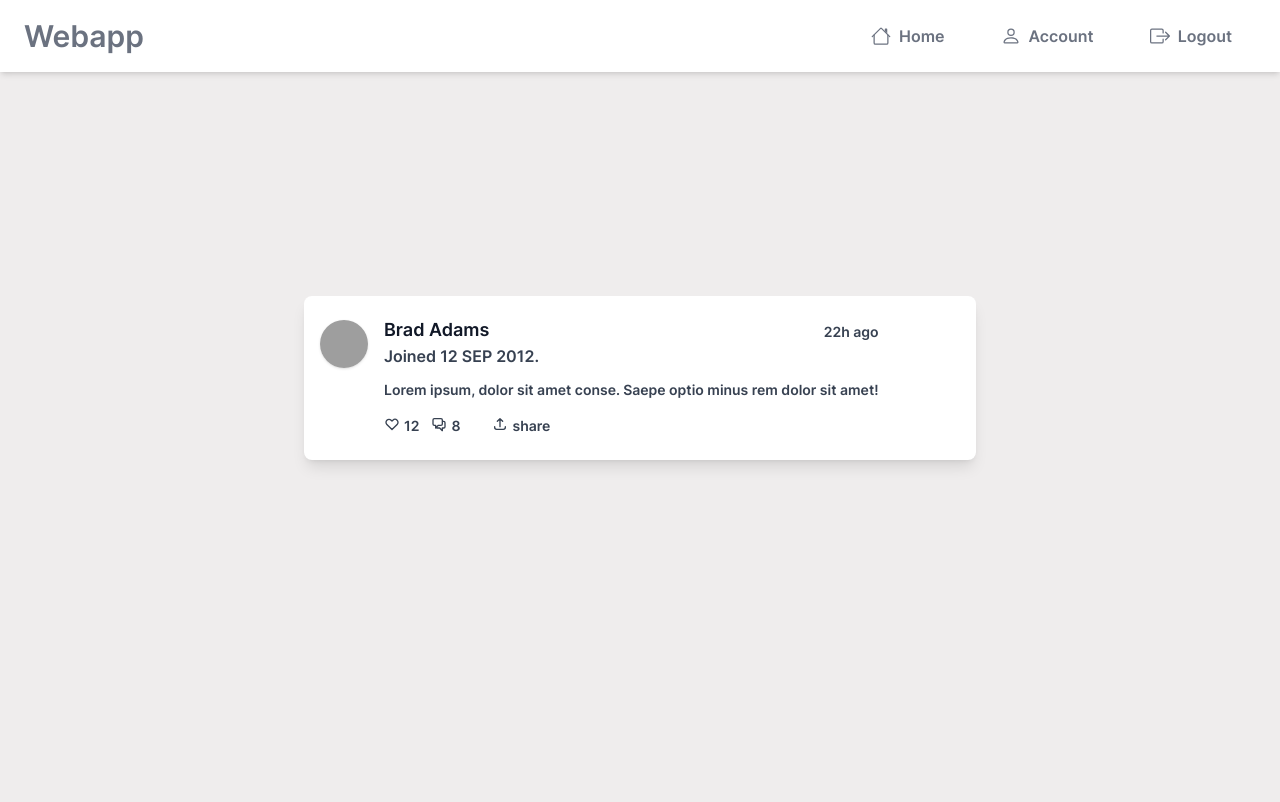
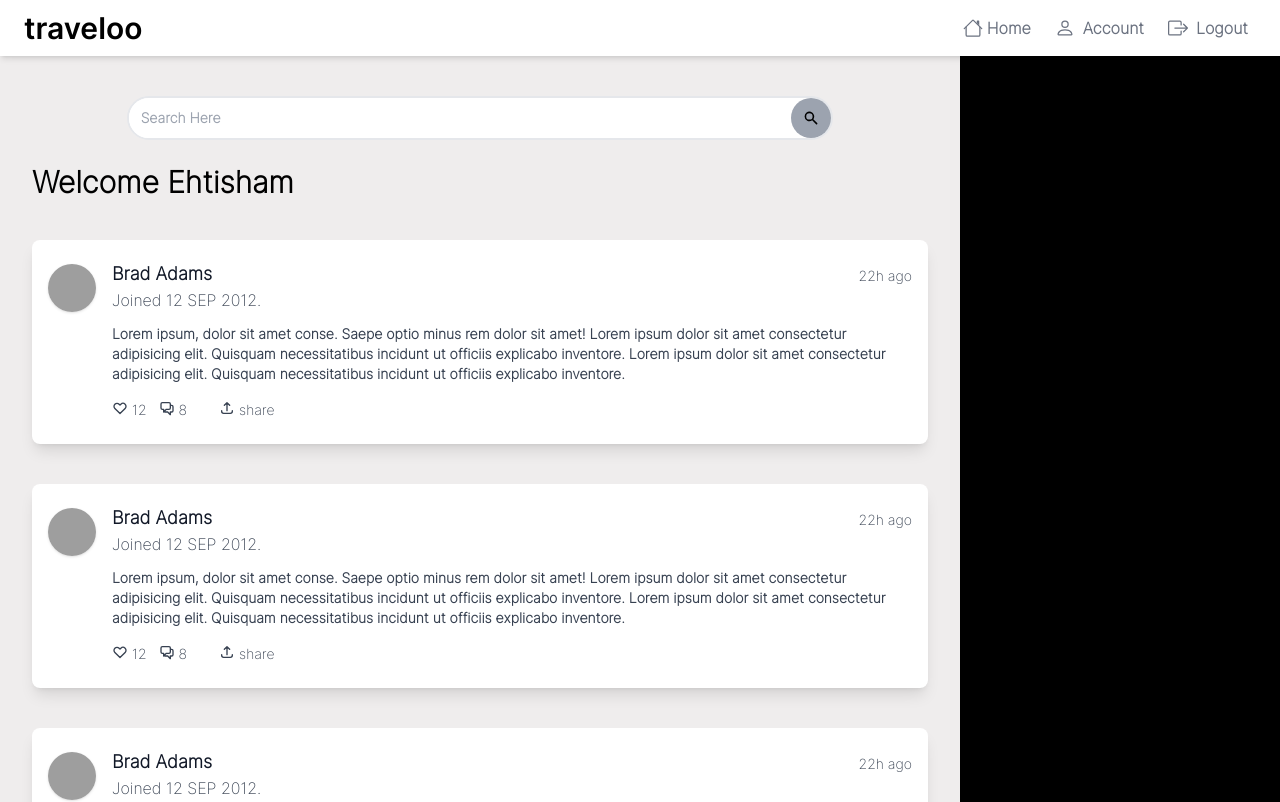
Before and after one commit to EhtishamSattar/travel-log-appp, a React (Create React App) app: page /content in a window 1280 px wide. Shown: the top 802 px of the page. Built offline with nearby package versions, Linux system fonts and the light colour scheme; grey boxes are pictures that could not be loaded; a web font is replaced by a local one.

Commit message:
Post,Searchbaar and their font adjusted

```diff
--- a/src/Components/NavbarMain.js
+++ b/src/Components/NavbarMain.js
@@ -3,25 +3,25 @@ import React from 'react'
 const NavbarMain = () => {
     return (
         <>
-            <div className="bg-gray-100">
+            <div className="fixed z-20 w-screen" style={{"fontFamily":"Inter Extra"}}>
                 <nav className="bg-white px-6 relative shadow-md">
-                    <div className="flex flex-row justify-between items-center py-2">
-                        <h3 className="font-semibold text-3xl text-gray-500">Webapp</h3>
+                    <div className="flex flex-row justify-between items-center ">
+                        <h3 className="text-3xl text-black font-extrabold" style={{"fontFamily":"Inter Semibold"}}>traveloo</h3>
                         <div className="group flex flex-col items-center">
                             <button className="p-2 rounded-lg md:hidden">
                                 <svg xmlns="http://www.w3.org/2000/svg" fill="currentColor" className="h-10 fill-current" viewBox="0 0 16 16"><path fill-rule="evenodd" d="M2.5 12a.5.5 0 0 1 .5-.5h10a.5.5 0 0 1 0 1H3a.5.5 0 0 1-.5-.5zm0-4a.5.5 0 0 1 .5-.5h10a.5.5 0 0 1 0 1H3a.5.5 0 0 1-.5-.5zm0-4a.5.5 0 0 1 .5-.5h10a.5.5 0 0 1 0 1H3a.5.5 0 0 1-.5-.5z" /></svg>
                             </button>
                             <div className="hidden group-hover:block md:block absolute md:static bg-white inset-x-0 top-16 py-3 shadow-md md:shadow-none text-gray-600">
                                 <div className="flex flex-row justify-center items-center text-center font-semibold text-gray-500">
-                                    <a className="px-6 py-1 flex flex-col md:flex-row md:items-center" href="#">
-                                        <svg xmlns="http://www.w3.org/2000/svg" fill="currentColor" className="fill-current h-10 md:h-5 px-2" viewBox="0 0 16 16"><path fill-rule="evenodd" d="M2 13.5V7h1v6.5a.5.5 0 0 0 .5.5h9a.5.5 0 0 0 .5-.5V7h1v6.5a1.5 1.5 0 0 1-1.5 1.5h-9A1.5 1.5 0 0 1 2 13.5zm11-11V6l-2-2V2.5a.5.5 0 0 1 .5-.5h1a.5.5 0 0 1 .5.5z" /><path fill-rule="evenodd" d="M7.293 1.5a1 1 0 0 1 1.414 0l6.647 6.646a.5.5 0 0 1-.708.708L8 2.207 1.354 8.854a.5.5 0 1 1-.708-.708L7.293 1.5z" /></svg>
-                                        Home
+                                    <a className="px-2 py-1 flex flex-col md:flex-row md:items-center" href="#">
+                                        <svg xmlns="http://www.w3.org/2000/svg" fill="currentColor" className="fill-current h-8 md:h-5 px-1" viewBox="0 0 16 16"><path fill-rule="evenodd" d="M2 13.5V7h1v6.5a.5.5 0 0 0 .5.5h9a.5.5 0 0 0 .5-.5V7h1v6.5a1.5 1.5 0 0 1-1.5 1.5h-9A1.5 1.5 0 0 1 2 13.5zm11-11V6l-2-2V2.5a.5.5 0 0 1 .5-.5h1a.5.5 0 0 1 .5.5z" /><path fill-rule="evenodd" d="M7.293 1.5a1 1 0 0 1 1.414 0l6.647 6.646a.5.5 0 0 1-.708.708L8 2.207 1.354 8.854a.5.5 0 1 1-.708-.708L7.293 1.5z" /></svg>
+                                         Home
                                     </a>
-                                    <a className="px-6 py-1 flex flex-col md:flex-row md:items-center" href="#">
+                                    <a className="px-2 py-1 flex flex-col md:flex-row md:items-center" href="#">
                                         <svg xmlns="http://www.w3.org/2000/svg" fill="currentColor" className="fill-current h-10 md:h-5 px-2" viewBox="0 0 16 16"><path d="M8 8a3 3 0 1 0 0-6 3 3 0 0 0 0 6zm2-3a2 2 0 1 1-4 0 2 2 0 0 1 4 0zm4 8c0 1-1 1-1 1H3s-1 0-1-1 1-4 6-4 6 3 6 4zm-1-.004c-.001-.246-.154-.986-.832-1.664C11.516 10.68 10.289 10 8 10c-2.29 0-3.516.68-4.168 1.332-.678.678-.83 1.418-.832 1.664h10z" /></svg>
                                         Account
                                     </a>
-                                    <a className="px-6 py-1 flex flex-col md:flex-row md:items-center" href="#">
+                                    <a className="px-2 py-1 flex flex-col md:flex-row md:items-center" href="#">
                                         <svg xmlns="http://www.w3.org/2000/svg" fill="currentColor" className="fill-current h-10 md:h-5 px-2" viewBox="0 0 16 16"><path fill-rule="evenodd" d="M10 12.5a.5.5 0 0 1-.5.5h-8a.5.5 0 0 1-.5-.5v-9a.5.5 0 0 1 .5-.5h8a.5.5 0 0 1 .5.5v2a.5.5 0 0 0 1 0v-2A1.5 1.5 0 0 0 9.5 2h-8A1.5 1.5 0 0 0 0 3.5v9A1.5 1.5 0 0 0 1.5 14h8a1.5 1.5 0 0 0 1.5-1.5v-2a.5.5 0 0 0-1 0v2z" /><path fill-rule="evenodd" d="M15.854 8.354a.5.5 0 0 0 0-.708l-3-3a.5.5 0 0 0-.708.708L14.293 7.5H5.5a.5.5 0 0 0 0 1h8.793l-2.147 2.146a.5.5 0 0 0 .708.708l3-3z" /></svg>
                                         Logout
                                     </a>
--- a/src/Components/Plot.js
+++ b/src/Components/Plot.js
@@ -1,15 +1,68 @@
 import React from 'react'
 import NavbarMain from './NavbarMain'
 import Post from './Post'
+import { Sidebar } from 'flowbite-react'
 
 const Plot = () => {
     return (
         <>
 
             <NavbarMain />
-            <div className=''>
+            <div className='flex flex-row w-screen pt-10' style={{"fontFamily": "Inter Extra"}}>
+                <div className='w-3/4'>
+                    <div className='md:mx-auto my-10 max-w-md md:max-w-4xl '>
+                        <div className="Search justify-center text-center" style={{ "fontFamily": "Inter Extra" }}>
 
-                <Post />
+
+                            <div className='my-6 px-6 pt-4 z-10 font-semibold'>
+
+                                <div
+                                    className="flex bg-white rounded-full w-5/6 h-11 m-auto border-2  focus-within:ring-2 ring-teal-500"
+                                >
+                                    <input
+                                        type="text"
+                                        className="w-full rounded-full px-3 py-3 text-sm text-gray-600 focus:outline-none"
+                                        placeholder="Search Here "
+                                    />
+                                    <button
+                                        className="rounded-full px-3 py-3 hidden md:block bg-gray-400"
+                                    >
+                                        <svg
+                                            className="w-4 h-4 fill-current"
+                                            fill="currentColor"
+                                            viewBox="0 0 20 20"
+                                            xmlns="http://www.w3.org/2000/svg"
+                                        >
+                                            <path
+                                                fillRule="evenodd"
+                                                d="M8 4a4 4 0 100 8 4 4 0 000-8zM2 8a6 6 0 1110.89 3.476l4.817 4.817a1 1 0 01-1.414 1.414l-4.816-4.816A6 6 0 012 8z"
+                                                clipRule="evenodd"
+                                            ></path>
+                                        </svg>
+                                    </button>
+                                </div>
+
+                            </div>
+
+
+                        </div>
+                        <div className='text-3xl font-extrabold'>
+
+                            Welcome Ehtisham
+                        </div>
+                    </div>
+                    <Post />
+                    <Post />
+                    <Post />
+                    <Post />
+                    <Post />
+                    <Post />
+                </div>
+
+                <div className='w-1/4 bg-black '>
+                    <Sidebar />
+                </div>
+
             </div>
         </>
     )
--- a/src/Components/Post.js
+++ b/src/Components/Post.js
@@ -4,7 +4,7 @@ const Post = () => {
     return (
         <>
 
-            <div className="flex bg-white shadow-lg rounded-lg mx-4 md:mx-auto my-56 max-w-md md:max-w-2xl ">
+            <div className="flex bg-white shadow-lg rounded-lg md:mx-auto my-10 max-w-md md:max-w-4xl " style={{"width":"100%","fontFamily":"Inter Extra"}}>
                 <div className="flex items-start px-4 py-6">
                     <img className="w-12 h-12 rounded-full object-cover mr-4 shadow" src="https://images.unsplash.com/photo-1542156822-6924d1a71ace?ixlib=rb-1.2.1&ixid=eyJhcHBfaWQiOjEyMDd9&auto=format&fit=crop&w=500&q=60" alt="avatar"/>
                         <div className="">
@@ -13,11 +13,13 @@ const Post = () => {
                                 <small className="text-sm text-gray-700">22h ago</small>
                             </div>
                             <p className="text-gray-700">Joined 12 SEP 2012. </p>
-                            <p className="mt-3 text-gray-700 text-sm">
+                            <p className="mt-3 text-gray-700 text-sm font-semibold">
                                 Lorem ipsum, dolor sit amet conse. Saepe optio minus rem dolor sit amet!
+                                Lorem ipsum dolor sit amet consectetur adipisicing elit. Quisquam necessitatibus incidunt ut officiis explicabo inventore.
+                                Lorem ipsum dolor sit amet consectetur adipisicing elit. Quisquam necessitatibus incidunt ut officiis explicabo inventore.
                             </p>
                             <div className="mt-4 flex items-center">
-                                <div className="flex mr-2 text-gray-700 text-sm mr-3">
+                                <div className="flex text-gray-700 text-sm mr-3">
                                     <svg fill="none" viewBox="0 0 24 24" className="w-4 h-4 mr-1" stroke="currentColor">
                                         <path stroke-linecap="round" stroke-linejoin="round" stroke-width="2" d="M4.318 6.318a4.5 4.5 0 000 6.364L12 20.364l7.682-7.682a4.5 4.5 0 00-6.364-6.364L12 7.636l-1.318-1.318a4.5 4.5 0 00-6.364 0z" />
                                     </svg>
--- a/src/Components/Sidebar.js
+++ b/src/Components/Sidebar.js
@@ -3,8 +3,15 @@ import React from 'react'
 const Sidebar = () => {
   return (
     <>
-    <div className='h-screen bg-slate-500'>
-        Sidebar
+    <div className='flex flex-col bg-red-600'>
+        <div className='text-2xl p-4 text-white'>
+            Sidebar
+        </div>
+        <div>
+            Lorem ipsum dolor sit amet consectetur adipisicing elit. Quisquam necessitatibus incidunt ut officiis explicabo inventore.
+            Lorem ipsum dolor sit amet consectetur adipisicing elit. Quisquam necessitatibus incidunt ut officiis explicabo inventore.
+
+        </div>
 
     </div>
     </>
```
